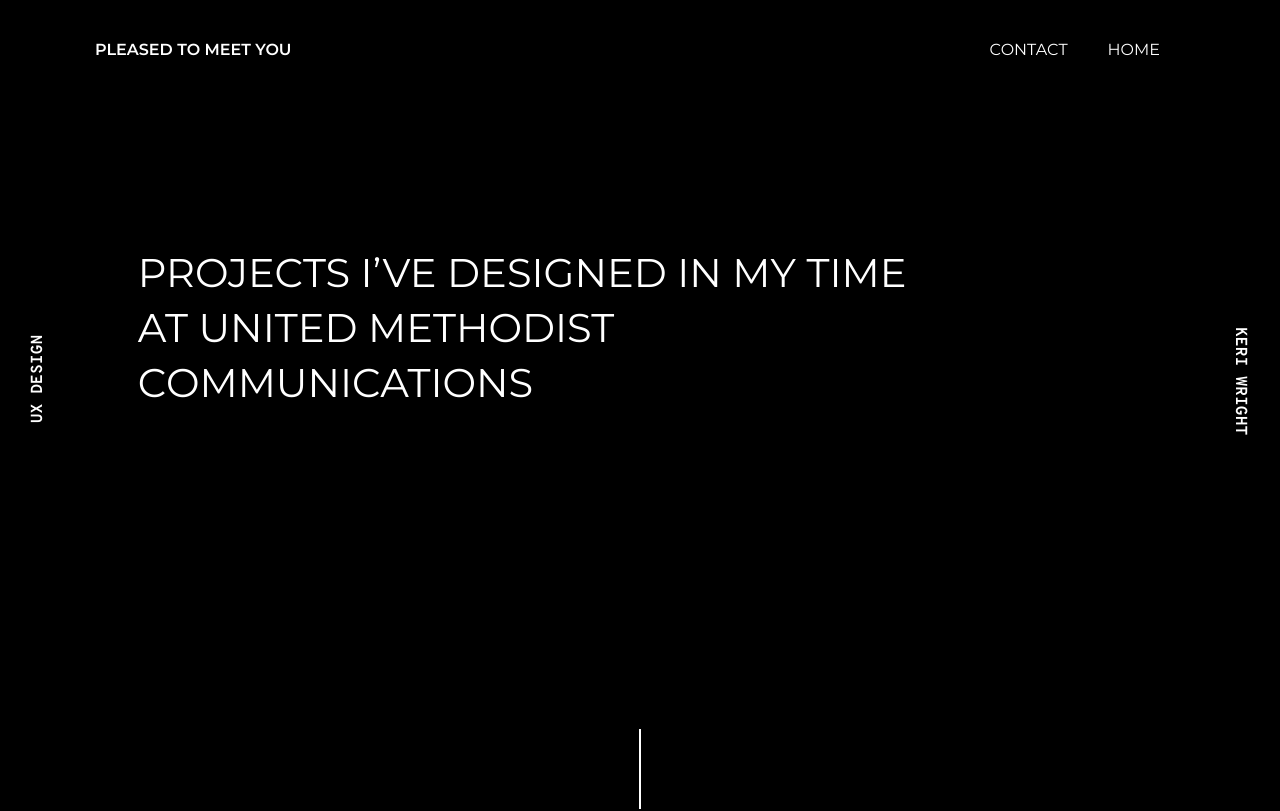
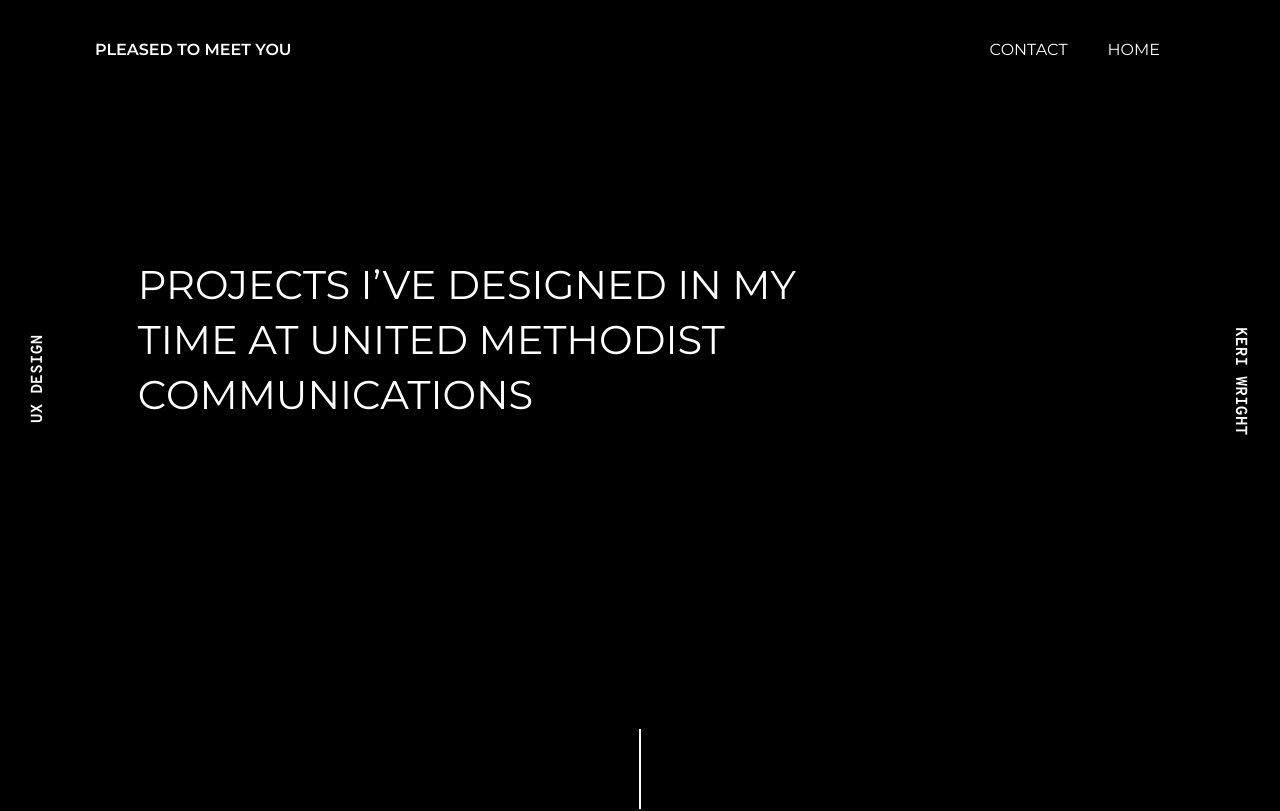
Before and after one commit to susieward/keri-wright, a Vue app: page /umcom in a window 1280 px wide. Shown: the top 811 px of the page. Built offline with nearby package versions, Linux system fonts and the light colour scheme.

Commit message:
Update UMCom.vue

```diff
--- a/src/components/UMCom.vue
+++ b/src/components/UMCom.vue
@@ -137,7 +137,7 @@
   align-content: flex-start;
   justify-content: center;
   min-height: 80vh;
-  padding-top: 14%;
+  padding-top: 15%;
   padding-left: 25px;
   position: relative;
 }
@@ -148,7 +148,7 @@
   font-size: 40px;
   line-height: 55px;
   text-transform: uppercase;
-  padding-right: 250px;
+  padding-right: 400px;
   padding-left: 30px;
 }
 
```
